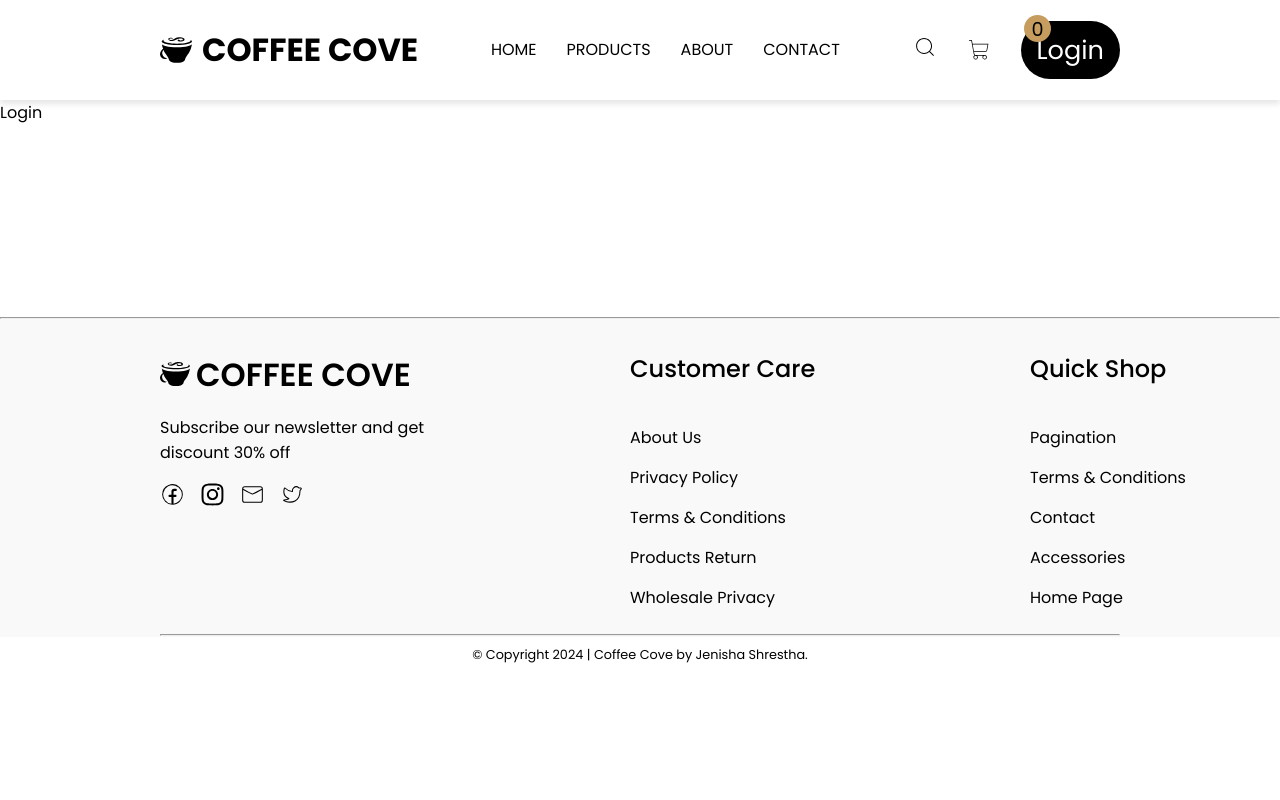
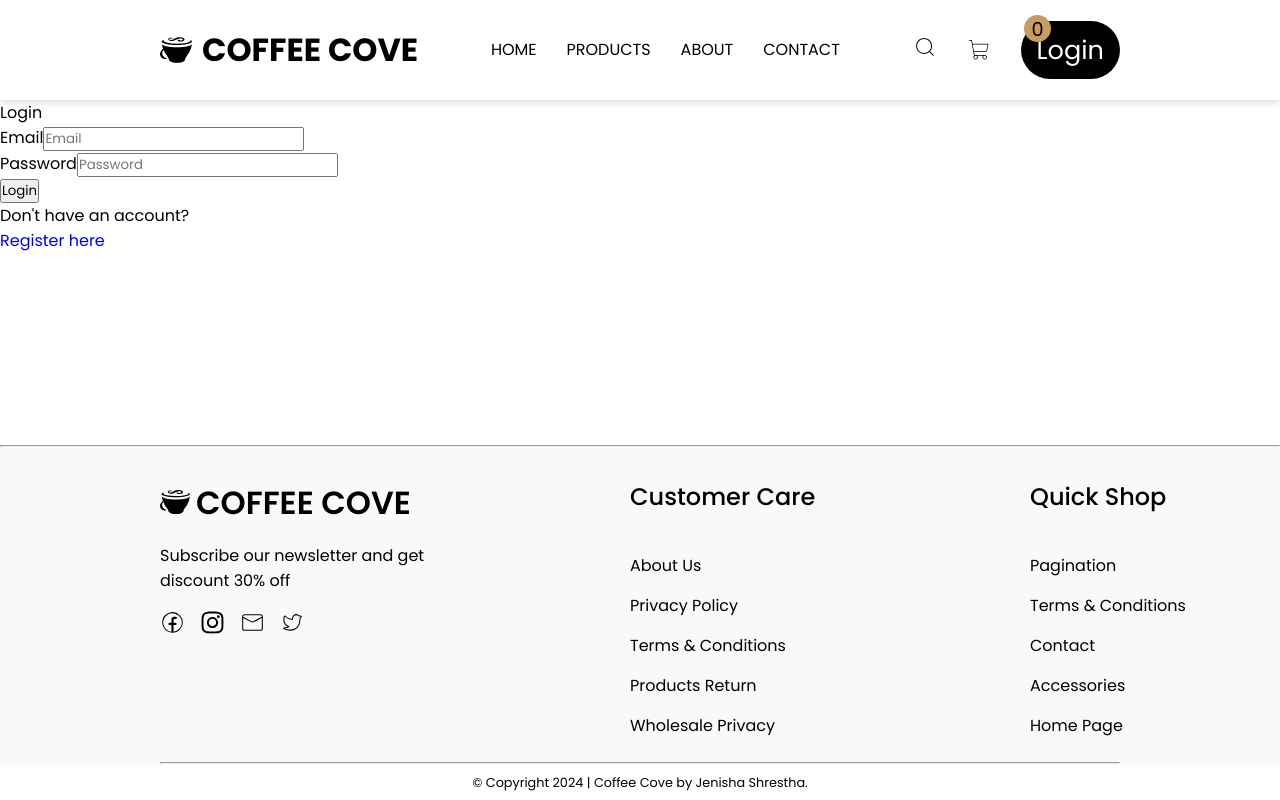
Before and after one commit to jenisha987/Coffee-Shop, a React (Vite) app in the folder coffee-shop/: page /login in a window 1280 px wide. Shown: the top 800 px of the page. Built offline with nearby package versions, Linux system fonts and the light colour scheme.

Commit message:
Login Page

```diff
--- a/coffee-shop/src/App.jsx
+++ b/coffee-shop/src/App.jsx
@@ -8,7 +8,7 @@ import Error from './pages/Error';
 import Cart from './components/Cart';
 import { ProductDetail } from './components/ProductDetail';
 import ProductPage from './components/ProductPage';
-import { Login } from './components/Login';
+import Login from './components/Login';
 import Register from './components/Register';
 
 const App = () => {
--- a/coffee-shop/src/components/Login.jsx
+++ b/coffee-shop/src/components/Login.jsx
@@ -1,7 +1,70 @@
-import React from 'react'
+import React, { useState } from 'react';
+import { Link, useNavigate } from 'react-router-dom';
 
-export const Login = () => {
+const Login = () => {
+
+    const navigate = useNavigate();
+    const [ input, setInput ] = useState({
+        email: "",
+        password: "",
+    });
+
+    const handleLogin = (e) => {
+        e.preventDefault();
+        const loggeduser = JSON.parse(localStorage.getItem("user"));
+        if (input.email === loggeduser.email && input.password === loggeduser.password) {
+            navigate("/");
+        } else {
+            alert("Wrong email or password");
+        }
+    }
+
   return (
-    <div>Login</div>
+    <div>
+        <div>Login</div>
+        <div>
+            <form onSubmit={handleLogin}>
+                <div>
+                    <label htmlFor='email'>Email</label>
+                    <input
+                        type="text"
+                        name="email"
+                        value={input.email}
+                        onChange={(e) =>
+                            setInput({
+                                ...input,
+                                [e.target.name]: e.target.value,
+                            })
+                        }
+                        id="email"
+                        placeholder='Email' />
+                </div>
+                <div>
+                    <label htmlFor='password'>Password</label>
+                    <input
+                        type="password"
+                        name="password"
+                        value={input.password}
+                        onChange={(e) =>
+                            setInput({
+                                ...input,
+                                [e.target.name]: e.target.value,
+                            })
+                        }
+                        id="password"
+                        placeholder='Password' />
+                </div>
+                <div>
+                    <button type='submit'>Login</button>
+                </div>
+                <div>
+                    <p>Don't have an account?</p>
+                    <Link to="/register">Register here</Link>
+                </div>
+            </form>
+        </div>
+    </div>
   )
 }
+
+export default Login
```
